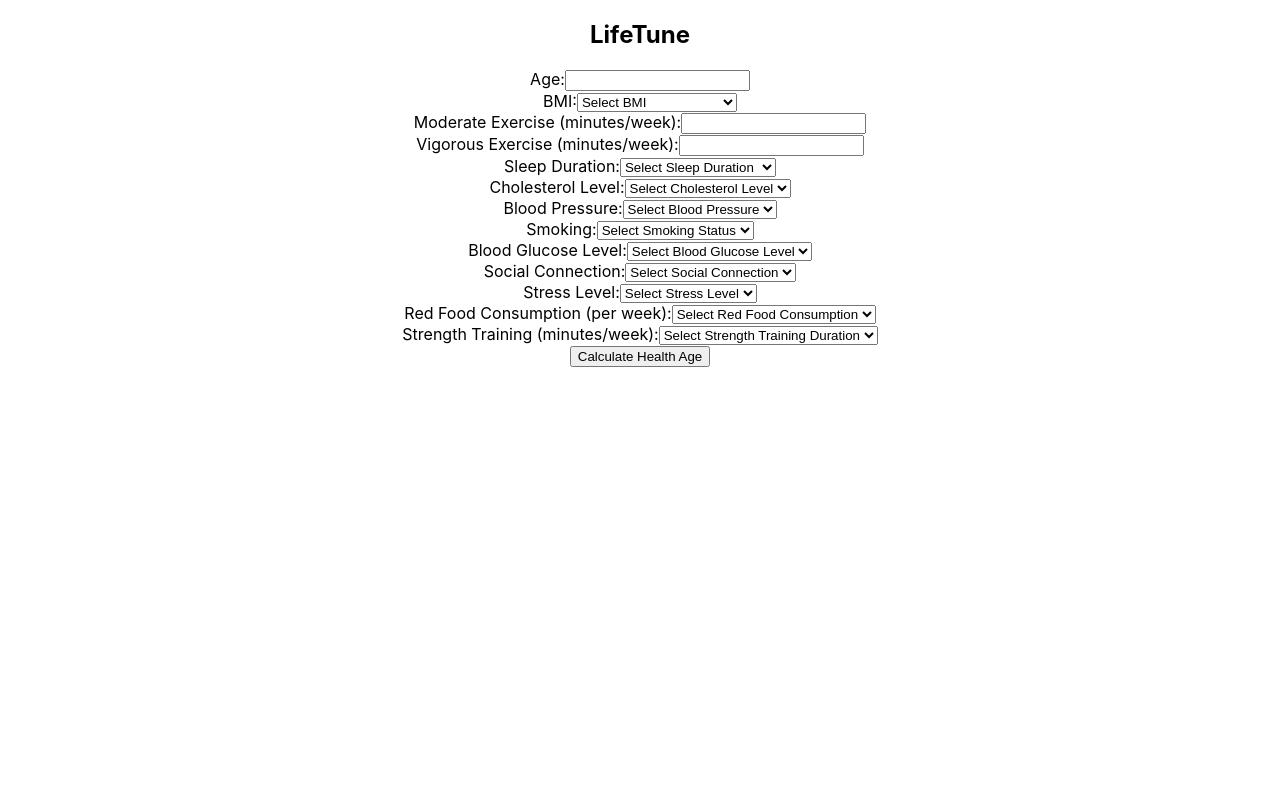
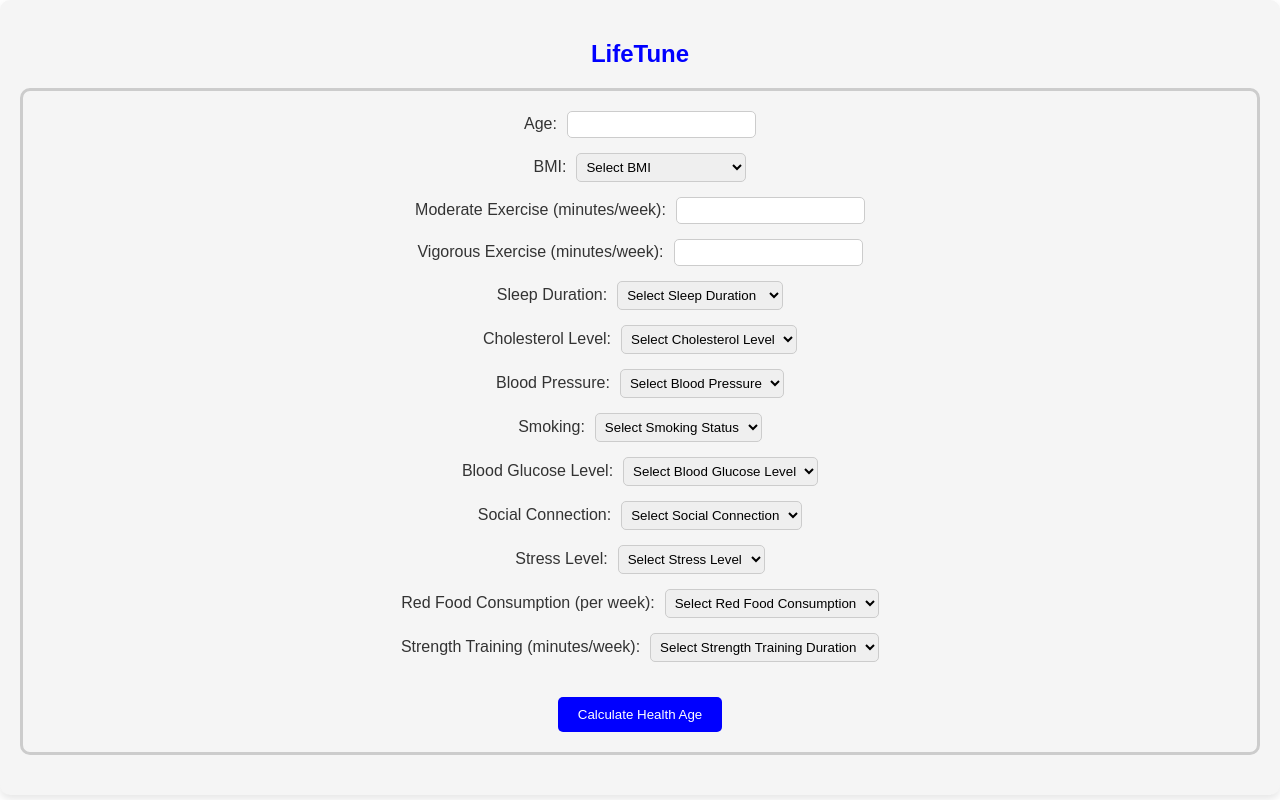
Before and after one commit to Karan-Palan/LifeTune, a React (Create React App) app: page / in a window 1280 px wide. Built offline with nearby package versions, Linux system fonts and the light colour scheme.

Commit message:
Basic styling updated

```diff
--- a/src/components/HealthAgeCalculator.js
+++ b/src/components/HealthAgeCalculator.js
@@ -39,20 +39,22 @@ const HealthAgeCalculator = () => {
     };
 
     return (
-        <div>
-            <h2>LifeTune</h2>
-            <div>
-                <label htmlFor="age">Age:</label>
+        <div style={{ fontFamily: 'Arial, sans-serif', color: '#333', backgroundColor: '#f5f5f5', padding: '20px', borderRadius: '10px', boxShadow: '0 4px 8px rgba(0, 0, 0, 0.1)' }}>
+            <h2 style={{ marginBottom: '20px', color: 'blue' }}>LifeTune</h2>
+            <div style={{ border: '3px solid #ccc', padding: '20px', borderRadius: '10px', marginBottom: '20px' }}>
+            <div style={{ marginBottom: '15px' }}>
+                <label htmlFor="age" style={{ marginRight: '10px' }}>Age:</label>
                 <input
                     type="number"
                     id="age"
                     value={age}
                     onChange={(e) => setAge(e.target.value)}
+                    style={{ padding: '5px', borderRadius: '5px', border: '1px solid #ccc' }}
                 />
             </div>
-            <div>
-                <label htmlFor="bmi">BMI:</label>
-                <select id="bmi" value={BMI} onChange={(e) => setBMI(e.target.value)}>
+            <div style={{ marginBottom: '15px' }}>
+                <label htmlFor="bmi" style={{ marginRight: '10px' }}>BMI:</label>
+                <select id="bmi" value={BMI} onChange={(e) => setBMI(e.target.value)} style={{ padding: '5px', borderRadius: '5px', border: '1px solid #ccc' }}>
                     <option value="">Select BMI</option>
                     <option value="Too Thin">Too Thin</option>
                     <option value="Healthy">Healthy</option>
@@ -62,36 +64,38 @@ const HealthAgeCalculator = () => {
                     <option value="Morbidly Obese">Morbidly Obese</option>
                 </select>
             </div>
-            <div>
-                <label htmlFor="moderateExercise">Moderate Exercise (minutes/week):</label>
+            <div style={{ marginBottom: '15px' }}>
+                <label htmlFor="moderateExercise" style={{ marginRight: '10px' }}>Moderate Exercise (minutes/week):</label>
                 <input
                     type="number"
                     id="moderateExercise"
                     value={moderateExercise}
                     onChange={(e) => setModerateExercise(e.target.value)}
+                    style={{ padding: '5px', borderRadius: '5px', border: '1px solid #ccc' }}
                 />
             </div>
-            <div>
-                <label htmlFor="vigorousExercise">Vigorous Exercise (minutes/week):</label>
+            <div style={{ marginBottom: '15px' }}>
+                <label htmlFor="vigorousExercise" style={{ marginRight: '10px' }}>Vigorous Exercise (minutes/week):</label>
                 <input
                     type="number"
                     id="vigorousExercise"
                     value={vigorousExercise}
                     onChange={(e) => setVigorousExercise(e.target.value)}
+                    style={{ padding: '5px', borderRadius: '5px', border: '1px solid #ccc' }}
                 />
             </div>
-            <div>
-                <label htmlFor="sleep">Sleep Duration:</label>
-                <select id="sleep" value={sleep} onChange={(e) => setSleep(e.target.value)}>
+            <div style={{ marginBottom: '15px' }}>
+                <label htmlFor="sleep" style={{ marginRight: '10px' }}>Sleep Duration:</label>
+                <select id="sleep" value={sleep} onChange={(e) => setSleep(e.target.value)} style={{ padding: '5px', borderRadius: '5px', border: '1px solid #ccc' }}>
                     <option value="">Select Sleep Duration</option>
                     <option value="7-9/Day">7-9 hours/day</option>
                     <option value="< 7/Day">Less than 7 hours/day</option>
                     <option value="> 9/Day">More than 9 hours/day</option>
                 </select>
             </div>
-            <div>
-                <label htmlFor="cholesterol">Cholesterol Level:</label>
-                <select id="cholesterol" value={cholesterol} onChange={(e) => setCholesterol(e.target.value)}>
+            <div style={{ marginBottom: '15px' }}>
+                <label htmlFor="cholesterol" style={{ marginRight: '10px' }}>Cholesterol Level:</label>
+                <select id="cholesterol" value={cholesterol} onChange={(e) => setCholesterol(e.target.value)} style={{ padding: '5px', borderRadius: '5px', border: '1px solid #ccc' }}>
                     <option value="">Select Cholesterol Level</option>
                     <option value="Great">Great</option>
                     <option value="Good">Good</option>
@@ -100,9 +104,9 @@ const HealthAgeCalculator = () => {
                     <option value="I don't know">I don't know</option>
                 </select>
             </div>
-            <div>
-                <label htmlFor="bloodPressure">Blood Pressure:</label>
-                <select id="bloodPressure" value={bloodPressure} onChange={(e) => setBloodPressure(e.target.value)}>
+            <div style={{ marginBottom: '15px' }}>
+                <label htmlFor="bloodPressure" style={{ marginRight: '10px' }}>Blood Pressure:</label>
+                <select id="bloodPressure" value={bloodPressure} onChange={(e) => setBloodPressure(e.target.value)} style={{ padding: '5px', borderRadius: '5px', border: '1px solid #ccc' }}>
                     <option value="">Select Blood Pressure</option>
                     <option value="Great">Great</option>
                     <option value="Borderline">Borderline</option>
@@ -112,17 +116,17 @@ const HealthAgeCalculator = () => {
                     <option value="I don't know">I don't know</option>
                 </select>
             </div>
-            <div>
-                <label htmlFor="smoking">Smoking:</label>
-                <select id="smoking" value={smoking} onChange={(e) => setSmoking(e.target.value)}>
+            <div style={{ marginBottom: '15px' }}>
+                <label htmlFor="smoking" style={{ marginRight: '10px' }}>Smoking:</label>
+                <select id="smoking" value={smoking} onChange={(e) => setSmoking(e.target.value)} style={{ padding: '5px', borderRadius: '5px', border: '1px solid #ccc' }}>
                     <option value="">Select Smoking Status</option>
                     <option value="Yes">Yes</option>
                     <option value="No">No</option>
                 </select>
             </div>
-            <div>
-                <label htmlFor="bloodGlucose">Blood Glucose Level:</label>
-                <select id="bloodGlucose" value={bloodGlucose} onChange={(e) => setBloodGlucose(e.target.value)}>
+            <div style={{ marginBottom: '15px' }}>
+                <label htmlFor="bloodGlucose" style={{ marginRight: '10px' }}>Blood Glucose Level:</label>
+                <select id="bloodGlucose" value={bloodGlucose} onChange={(e) => setBloodGlucose(e.target.value)} style={{ padding: '5px', borderRadius: '5px', border: '1px solid #ccc' }}>
                     <option value="">Select Blood Glucose Level</option>
                     <option value="Normal">Normal</option>
                     <option value="Pre-Diabetes">Pre-Diabetes</option>
@@ -130,27 +134,27 @@ const HealthAgeCalculator = () => {
                     <option value="Diabetes">Diabetes</option>
                 </select>
             </div>
-            <div>
-                <label htmlFor="socialConnection">Social Connection:</label>
-                <select id="socialConnection" value={socialConnection} onChange={(e) => setSocialConnection(e.target.value)}>
+            <div style={{ marginBottom: '15px' }}>
+                <label htmlFor="socialConnection" style={{ marginRight: '10px' }}>Social Connection:</label>
+                <select id="socialConnection" value={socialConnection} onChange={(e) => setSocialConnection(e.target.value)} style={{ padding: '5px', borderRadius: '5px', border: '1px solid #ccc' }}>
                     <option value="">Select Social Connection</option>
                     <option value="Rarely">Rarely</option>
                     <option value="Sometimes">Sometimes</option>
                     <option value="Often">Often</option>
                 </select>
             </div>
-            <div>
-                <label htmlFor="stress">Stress Level:</label>
-                <select id="stress" value={stress} onChange={(e) => setStress(e.target.value)}>
+            <div style={{ marginBottom: '15px' }}>
+                <label htmlFor="stress" style={{ marginRight: '10px' }}>Stress Level:</label>
+                <select id="stress" value={stress} onChange={(e) => setStress(e.target.value)} style={{ padding: '5px', borderRadius: '5px', border: '1px solid #ccc' }}>
                     <option value="">Select Stress Level</option>
                     <option value="A little">A little</option>
                     <option value="Some">Some</option>
                     <option value="A lot">A lot</option>
                 </select>
             </div>
-            <div>
-                <label htmlFor="redFoods">Red Food Consumption (per week):</label>
-                <select id="redFoods" value={redFoods} onChange={(e) => setRedFoods(e.target.value)}>
+            <div style={{ marginBottom: '15px' }}>
+                <label htmlFor="redFoods" style={{ marginRight: '10px' }}>Red Food Consumption (per week):</label>
+                <select id="redFoods" value={redFoods} onChange={(e) => setRedFoods(e.target.value)} style={{ padding: '5px', borderRadius: '5px', border: '1px solid #ccc' }}>
                     <option value="">Select Red Food Consumption</option>
                     <option value="7 or less/week">7 or less/week</option>
                     <option value="7.1 - 13.9/week">7.1 - 13.9/week</option>
@@ -159,9 +163,9 @@ const HealthAgeCalculator = () => {
                     <option value="> 28/week">More than 28/week</option>
                 </select>
             </div>
-            <div>
-                <label htmlFor="strengthTraining">Strength Training (minutes/week):</label>
-                <select id="strengthTraining" value={strengthTraining} onChange={(e) => setStrengthTraining(e.target.value)}>
+            <div style={{ marginBottom: '15px' }}>
+                <label htmlFor="strengthTraining" style={{ marginRight: '10px' }}>Strength Training (minutes/week):</label>
+                <select id="strengthTraining" value={strengthTraining} onChange={(e) => setStrengthTraining(e.target.value)} style={{ padding: '5px', borderRadius: '5px', border: '1px solid #ccc' }}>
                     <option value="">Select Strength Training Duration</option>
                     <option value="0-29 minutes">0-29 minutes</option>
                     <option value="30-59 minutes">30-59 minutes</option>
@@ -169,9 +173,11 @@ const HealthAgeCalculator = () => {
                     <option value="120 > minutes">120 minutes or more</option>
                 </select>
             </div>
-            <button onClick={handleCalculate}>Calculate Health Age</button>
-            {healthAge !== null && <p>Your Health Age: {healthAge}</p>}
-        </div>)
+            <button style={{ backgroundColor: 'blue', color: 'white', padding: '10px 20px', borderRadius: '5px', border: 'none', cursor: 'pointer', marginTop: '20px' }} onClick={handleCalculate}>Calculate Health Age</button>
+            {healthAge !== null && <p style={{ marginTop: '20px' }}>Your Health Age: {healthAge}</p>}
+        </div>
+        </div>
+    );
 }
 
 export default HealthAgeCalculator;
```
